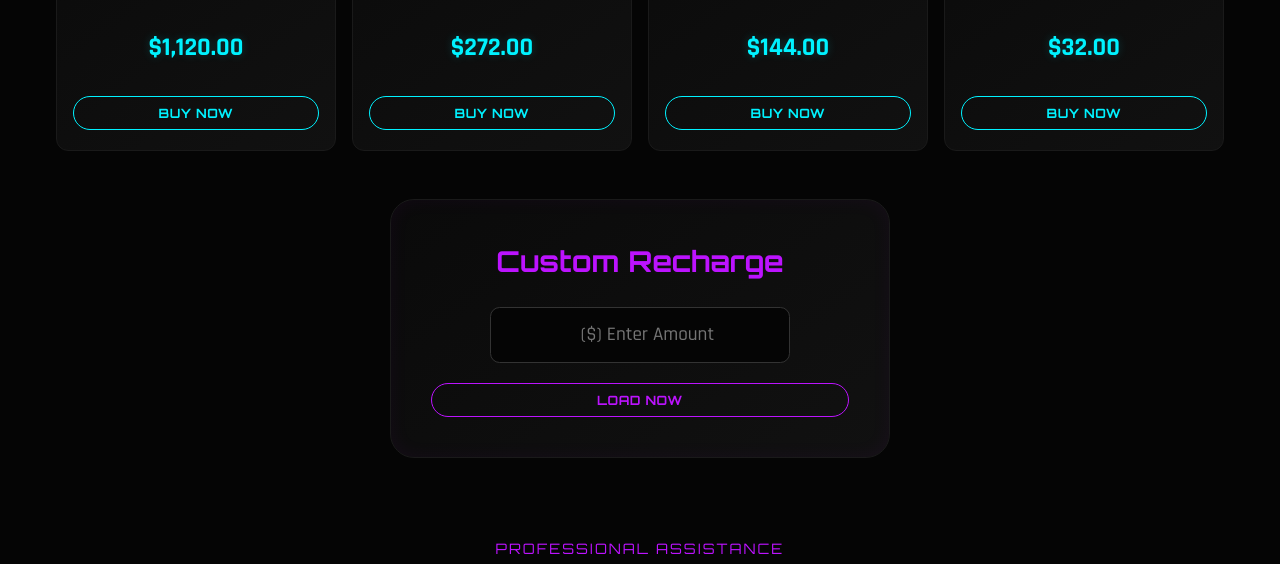
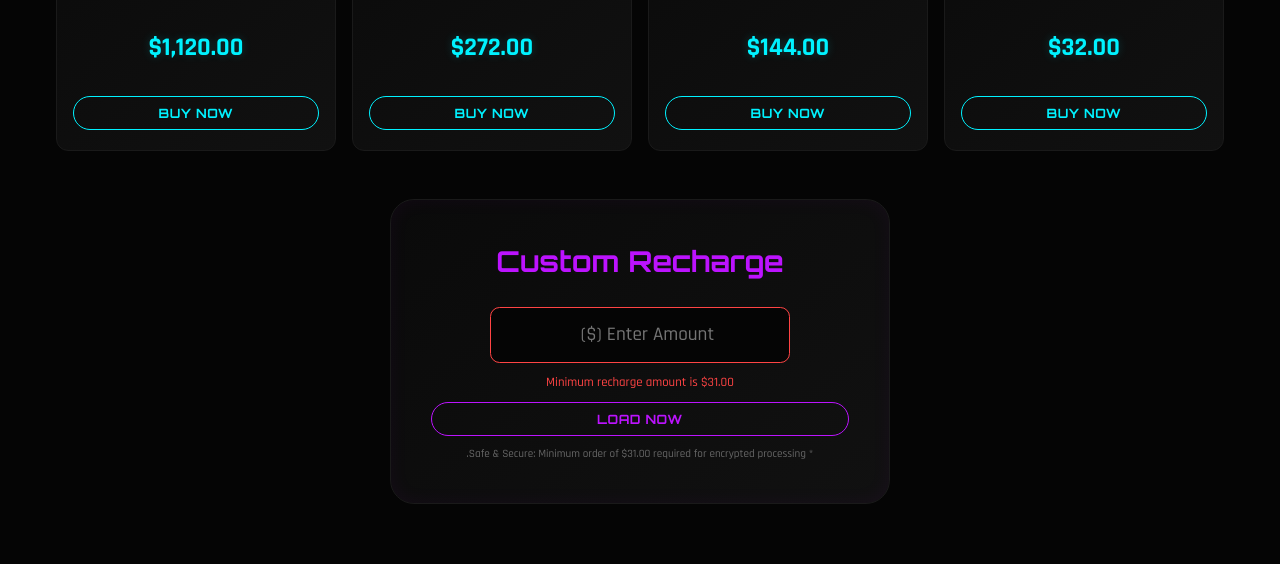
Before and after one commit to WOLFGAMING77/WOLFGAMING, a website: page index.html in a window 1280 px wide. Both pictures are taken after a click on the button "LOAD NOW". Shown: the top 564 px of the page. Drawn offline with Linux system fonts and the light colour scheme.

Commit message:
feat: added minimum order requirement of .00 USD and UI validation

```diff
--- a/index.html
+++ b/index.html
@@ -498,6 +498,9 @@
         <!-- Game Currency Section -->
         <div style="text-align: center; margin-bottom: 20px;">
             <span style="color: var(--secondary); font-family: 'Orbitron'; letter-spacing: 2px; font-size: 0.9rem;">TOP-UP PACKS</span>
+            <div style="font-size: 0.75rem; color: #888; margin-top: 5px;">
+                <span style="color: var(--primary);">🛡️</span> Minimum order of $31.00 ensures 3D-Secure protection.
+            </div>
         </div>
         <h2 class="section-title orbitron">Game Currency</h2>
         <div class="grid">
@@ -530,8 +533,14 @@
         <!-- Custom Amount -->
         <div class="custom-load">
             <h3 class="orbitron">Custom Recharge</h3>
-            <input type="number" id="customAmount" placeholder="Enter Amount ($)">
+            <input type="number" id="customAmount" placeholder="Enter Amount ($)" min="31">
+            <div id="minError" style="color: #ff4444; font-size: 0.8rem; margin-top: -10px; margin-bottom: 10px; display: none;">
+                Minimum recharge amount is $31.00
+            </div>
             <button class="btn" style="border-color: var(--secondary); color: var(--secondary);" onclick="checkoutCustom()">Load Now</button>
+            <div style="font-size: 0.7rem; color: #666; margin-top: 10px;">
+                * Safe & Secure: Minimum order of $31.00 required for encrypted processing.
+            </div>
         </div>
 
         <!-- Gaming Services Section -->
@@ -619,13 +628,29 @@
 
     <script>
         function checkout(amount, product = 'Custom Recharge', isFixed = false) {
+            if (parseFloat(amount) < 31.00) {
+                alert("Minimum order amount is $31.00");
+                return;
+            }
             // אם זה מחיר קבוע, הוא כבר כולל את העמלה. אם זה סכום חופשי, נוסיף 4% בצד השרת.
             window.location.href = `/checkout/${amount}?p=${encodeURIComponent(product)}&fixed=${isFixed}`;
         }
 
         function checkoutCustom() {
-            const val = document.getElementById('customAmount').value;
-            if (val && val > 0) checkout(val, 'Custom Recharge', false);
+            const input = document.getElementById('customAmount');
+            const error = document.getElementById('minError');
+            const val = parseFloat(input.value);
+
+            if (!val || val < 31.00) {
+                error.style.display = 'block';
+                input.style.borderColor = '#ff4444';
+                return;
+            } else {
+                error.style.display = 'none';
+                input.style.borderColor = '#333';
+            }
+
+            checkout(val, 'Custom Recharge', false);
         }
     </script>
 </body>
--- a/server.js
+++ b/server.js
@@ -136,6 +136,11 @@ app.post('/api/support/send', async (req, res) => {
 // 1. דף Checkout עם הטופס החדש
 app.get('/checkout/:amount', (req, res) => {
     const amount = parseFloat(req.params.amount);
+
+    if (amount < 31.00) {
+        return res.status(400).send(`${commonStyles}<div class="container"><div class="logo">WOLF ERROR</div><p>Minimum order amount is $31.00 USD.</p><a href="/" class="btn">BACK TO STORE</a></div>`);
+    }
+
     const productName = req.query.p || 'Gaming Product';
     const isFixed = req.query.fixed === 'true';
 
```
